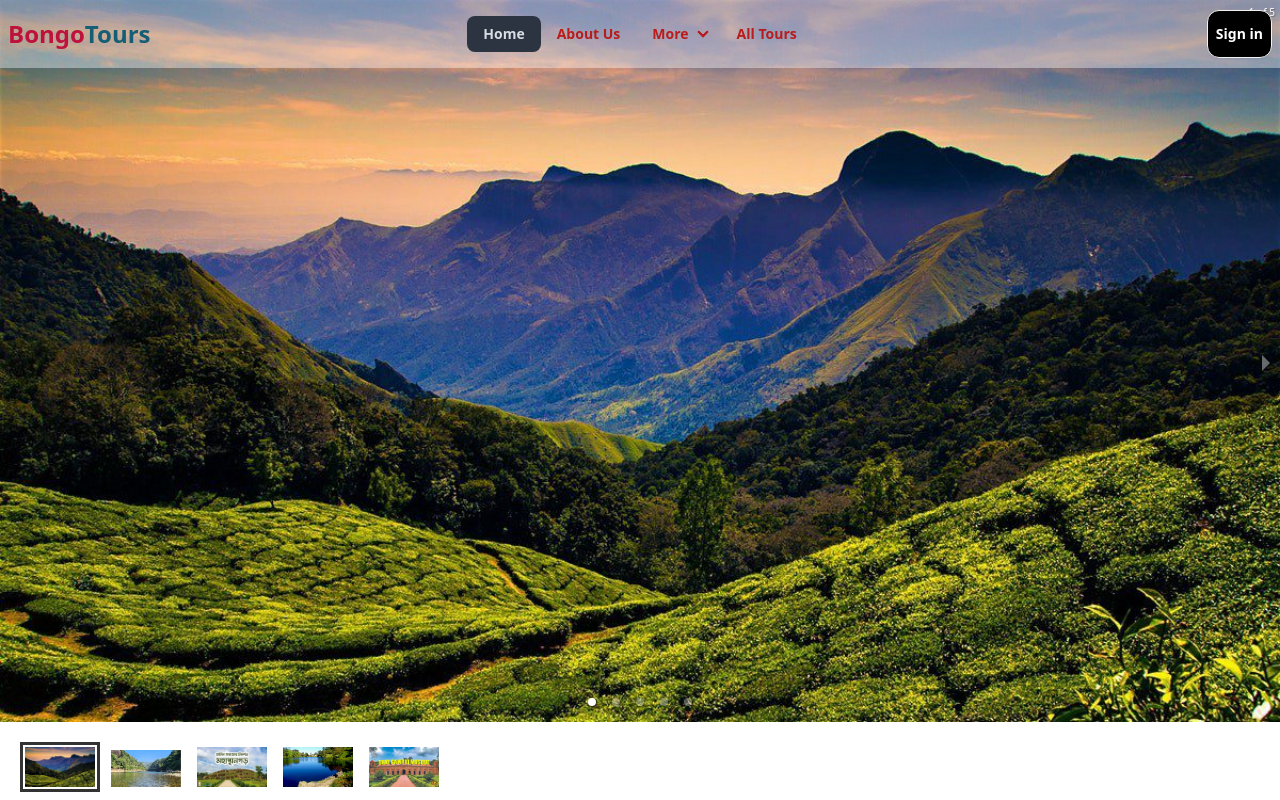
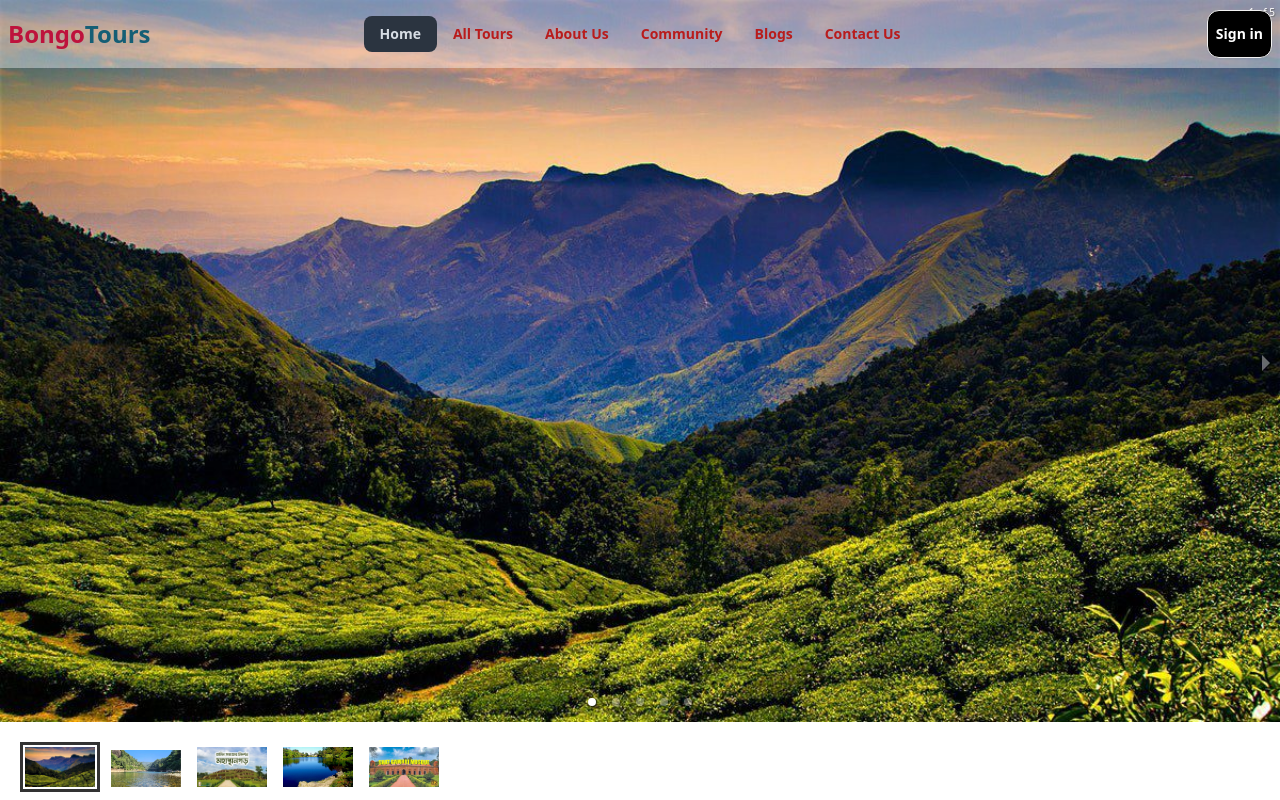
Before and after one commit to masumraheel/my-assignment-12, a React (Vite) app: page / in a window 1280 px wide. Shown: the top 800 px of the page. Built offline with nearby package versions, Linux system fonts and the light colour scheme.

Commit message:
my link tab update

```diff
--- a/src/Components/NavBar/NavBar.jsx
+++ b/src/Components/NavBar/NavBar.jsx
@@ -10,39 +10,38 @@ const NavBar = () => {
         </NavLink>
       </li>
       <li>
+        <NavLink to="allTours" className="lg:hover:text-red-400">
+          All Tours
+        </NavLink>
+      </li>
+      <li>
         <NavLink to="aboutUs" className="lg:hover:text-red-400">
           About Us
         </NavLink>
       </li>
       <li>
-        <details>
-          <summary>More</summary>
-          <ul className="bg-transparent lg:text-red-700">
-            <li>
-              <NavLink to="community">
-                Community
-              </NavLink>
-            </li>
-            <li>
-              <NavLink to="blogs">Blogs</NavLink>
-            </li>
-            <li>
-              <NavLink to="contactUs">Contact Us</NavLink>
-            </li>
-          </ul>
-        </details>
+        <NavLink to="community" className="lg:hover:text-red-400">
+          Community
+        </NavLink>
       </li>
       <li>
-        <NavLink to="allTours" className="lg:hover:text-red-400">
-          All Tours
+        <NavLink to="blogs" className="lg:hover:text-red-400">
+          Blogs
+        </NavLink>
+      </li>
+      <li>
+        <NavLink to="contactUs" className="lg:hover:text-red-400">
+          Contact Us
         </NavLink>
       </li>
     </>
   );
   return (
     <>
-      <div className="navbar lg:bg-base-100 lg:bg-opacity-40 fixed z-10
-       max-w-screen-xl mx-auto lg:text-red-700 font-semibold">
+      <div
+        className="navbar lg:bg-base-100 lg:bg-opacity-40 fixed z-10
+       max-w-screen-xl mx-auto lg:text-red-700 font-semibold"
+      >
         <div className="navbar-start">
           <div className="dropdown">
             <div tabIndex={0} className="lg:hidden">
@@ -71,7 +70,10 @@ const NavBar = () => {
           </div>
           <figure>
             <NavLink to="/">
-              <h3><span className="text-2xl text-rose-700 font-bold">Bongo</span><span className="text-2xl text-cyan-800 font-bold">Tours</span></h3>
+              <h3>
+                <span className="text-2xl text-rose-700 font-bold">Bongo</span>
+                <span className="text-2xl text-cyan-800 font-bold">Tours</span>
+              </h3>
             </NavLink>
           </figure>
         </div>
--- a/src/Pages/AllTours.jsx
+++ b/src/Pages/AllTours.jsx
@@ -1,13 +1,18 @@
-import React from 'react';
-import Cover from '../Components/Cover/Cover';
-import tourImage from '../assets/Cover image/cul.jpg'
+import Cover from "../Components/Cover/Cover";
+import tourImage from "../assets/Cover image/cul.jpg";
+import usePackages from "../hooks/usePackages";
+import PackageMenu from "./OurPackage/PackageMenu";
 
 const AllTours = () => {
+    const [tourPackage] = usePackages();
+
   return (
     <div>
       <Cover img={tourImage} title="Explore Our All Tours"></Cover>
-            <div>
-                <p>this is our all tour</p>
+      <div className="mt-5 grid grid-cols-1 md:grid-cols-3 gap-4">
+        {tourPackage.map((tour) => (
+          <PackageMenu key={tour._id} tour={tour}></PackageMenu>
+        ))}
       </div>
     </div>
   );
--- a/src/Pages/TourTypes/Types.jsx
+++ b/src/Pages/TourTypes/Types.jsx
@@ -8,6 +8,7 @@ import {
   FaUmbrellaBeach,
   FaChild,
 } from "react-icons/fa";
+import { Link } from "react-router-dom";
 const icons = {
   FaHiking,
   FaMosque,
@@ -28,9 +29,15 @@ const Types = ({ place }) => {
       bg-gradient-to-r from-teal-300 via-red-300 to-yellow-300
      hover:text-white rounded-lg"
       >
-        <div onClick={()=>console.log(type_name)} className="card-title text-4xl cursor-pointer">
-          <Palace />
-        </div>
+        <Link to="/allTours">
+          <button
+            // onClick={() => console.log(type_name)}
+            className="card-title text-4xl cursor-pointer"
+          >
+            <Palace />
+          </button>
+        </Link>
+
         <h2 className="card-title">{type_name}</h2>
       </div>
     </div>
```
Lines whose indentation alone changed are shown as unchanged.
